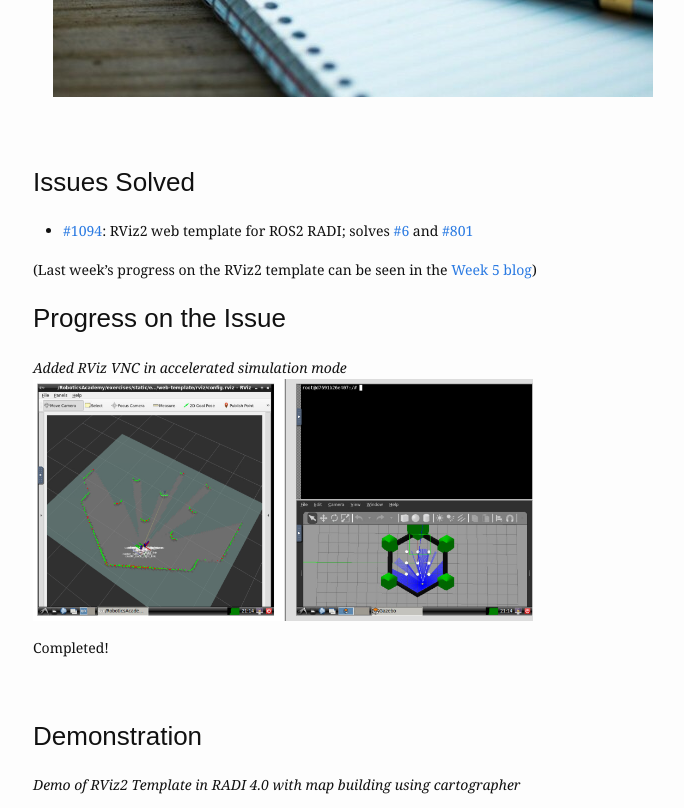
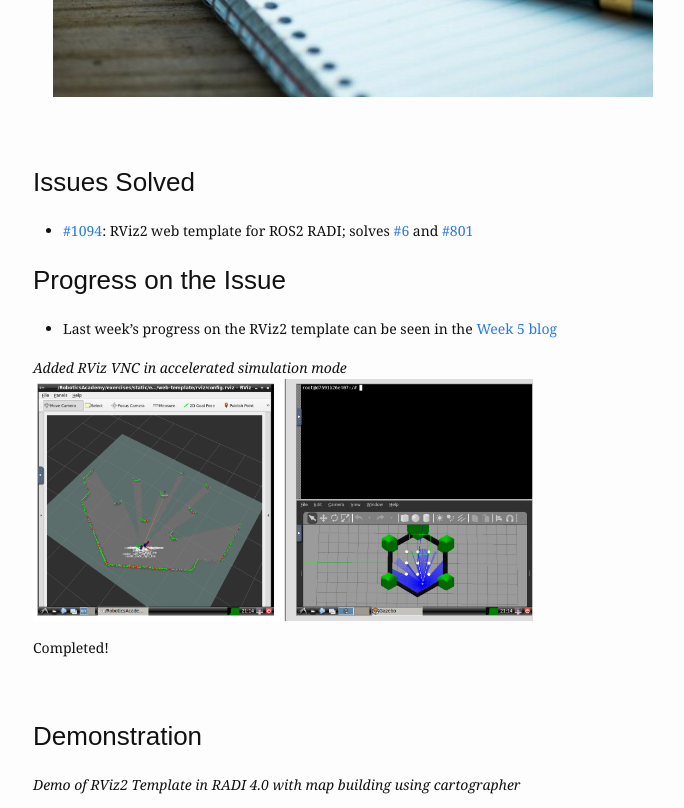
Before and after one commit to TheRoboticsClub/gsoc2021-Siddharth_Saha, a Jekyll site: the page built from docs/_posts/milestones/2021-07-07-week-6.md, in a window 1280 px wide and 900 px high, scrolled down 435 px, cut to the strip 0-808 px from the top of the window. Shown: the whole strip, without its empty margins (287-971 px from the left). Built offline with Jekyll 4.4.1, drawn with Linux system fonts in a browser that asks for light colours; nearby versions of some CDN libraries.

```diff
--- a/docs/_posts/milestones/2021-07-07-week-6.md
+++ b/docs/_posts/milestones/2021-07-07-week-6.md
@@ -14,9 +14,11 @@ category: milestones
 ### Issues Solved
 - [#1094][]: RViz2 web template for ROS2 RADI; solves [#6][] and [#801][]
 
-(Last week's progress on the RViz2 template can be seen in the [Week 5 blog][])
 
 ### Progress on the Issue
+- Last week's progress on the RViz2 template can be seen in the [Week 5 blog][]
+
+
 *Added RViz VNC in accelerated simulation mode*
 ![Accelerated RViz]({{ "/assets/img/content/week6/accelerated_rviz.png" | absolute_url }}){:width="500px""}
 
```
Also changed, not shown: other parts of docs/_posts/milestones/2021-07-07-week-6.md (+1 -1 lines).
